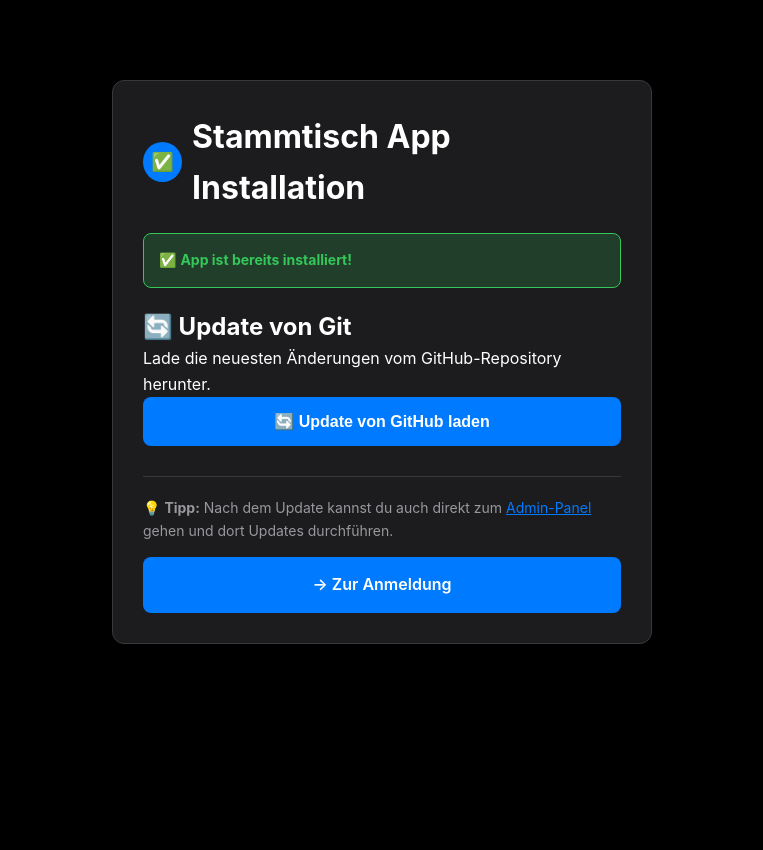
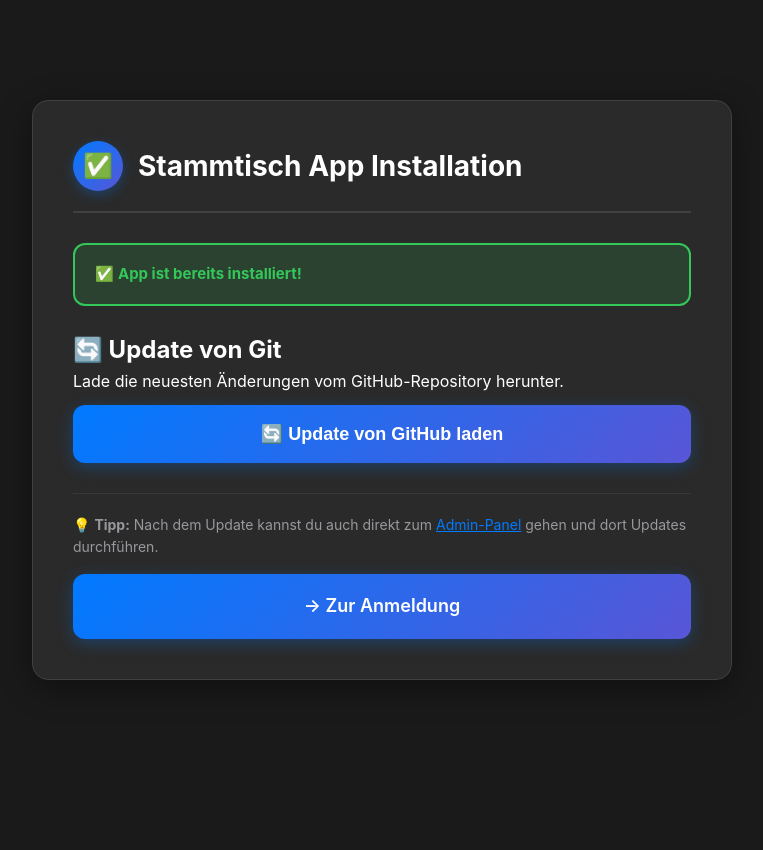
Before and after one commit to TrofyTT/Stammtisch, a PHP site: page /install.php in a window 1280 px wide. Shown: the whole page, without its empty margins (258-1021 px from the left). After the commit the page ends 680 px from the top, so only its background shows below. Run offline with PHP 8.4, Linux system fonts and the light colour scheme.

Commit message:
Fix: Installationsseite Design komplett überarbeitet - bessere Lesbarkeit, sichtbare Felder und Buttons

```diff
--- a/install.php
+++ b/install.php
@@ -195,93 +195,237 @@ PHP;
     <title>Installation - Stammtisch App</title>
     <link rel="stylesheet" href="assets/css/style.css">
     <style>
+        * {
+            margin: 0;
+            padding: 0;
+            box-sizing: border-box;
+        }
+
+        body {
+            background: #1a1a1a;
+            color: #ffffff;
+            font-family: -apple-system, BlinkMacSystemFont, 'Segoe UI', Roboto, Oxygen, Ubuntu, Cantarell, sans-serif;
+            min-height: 100vh;
+            padding: 20px;
+            display: flex;
+            align-items: center;
+            justify-content: center;
+        }
+
         .install-container {
-            max-width: 600px;
-            margin: 50px auto;
-            padding: 30px;
+            max-width: 700px;
+            width: 100%;
         }
+
         .install-step {
-            background: var(--bg-secondary);
-            border: 1px solid var(--border);
-            border-radius: 12px;
-            padding: 30px;
+            background: #2a2a2a;
+            border: 1px solid #404040;
+            border-radius: 16px;
+            padding: 40px;
             margin-bottom: 20px;
+            box-shadow: 0 8px 32px rgba(0, 0, 0, 0.4);
         }
-        .form-group {
-            margin-bottom: 20px;
-        }
-        .form-group label {
-            display: block;
-            margin-bottom: 8px;
-            font-weight: 600;
-            color: var(--text-primary);
-        }
-        .form-group input {
-            width: 100%;
-            padding: 12px;
-            border: 1px solid var(--border);
-            border-radius: 8px;
-            background: var(--bg-primary);
-            color: var(--text-primary);
-            font-size: 14px;
-        }
-        .form-group input:focus {
-            outline: none;
-            border-color: var(--primary);
-        }
-        .btn-install {
-            width: 100%;
-            padding: 15px;
-            background: var(--primary);
-            color: white;
-            border: none;
-            border-radius: 8px;
-            font-size: 16px;
-            font-weight: 600;
-            cursor: pointer;
-            transition: all 0.3s;
-        }
-        .btn-install:hover {
-            background: var(--primary-hover);
-            transform: translateY(-2px);
-        }
-        .alert {
-            padding: 15px;
-            border-radius: 8px;
-            margin-bottom: 20px;
-        }
-        .alert-success {
-            background: rgba(52, 199, 89, 0.2);
-            border: 1px solid #34C759;
-            color: #34C759;
-        }
-        .alert-error {
-            background: rgba(255, 59, 48, 0.2);
-            border: 1px solid #FF3B30;
-            color: #FF3B30;
-        }
-        .alert-info {
-            background: rgba(0, 122, 255, 0.2);
-            border: 1px solid #007AFF;
-            color: #007AFF;
-        }
+
         .step-header {
             display: flex;
             align-items: center;
-            gap: 10px;
-            margin-bottom: 20px;
+            gap: 15px;
+            margin-bottom: 30px;
+            padding-bottom: 20px;
+            border-bottom: 2px solid #404040;
         }
+
         .step-number {
-            width: 40px;
-            height: 40px;
+            width: 50px;
+            height: 50px;
             border-radius: 50%;
-            background: var(--primary);
+            background: linear-gradient(135deg, #007AFF, #5856D6);
             color: white;
             display: flex;
             align-items: center;
             justify-content: center;
             font-weight: 700;
+            font-size: 24px;
+            flex-shrink: 0;
+            box-shadow: 0 4px 12px rgba(0, 122, 255, 0.3);
+        }
+
+        .step-header h1 {
+            font-size: 28px;
+            font-weight: 700;
+            color: #ffffff;
+        }
+
+        .form-group {
+            margin-bottom: 25px;
+        }
+
+        .form-group label {
+            display: block;
+            margin-bottom: 10px;
+            font-weight: 600;
+            color: #ffffff;
+            font-size: 15px;
+        }
+
+        .form-group input {
+            width: 100%;
+            padding: 15px 18px;
+            border: 2px solid #404040;
+            border-radius: 10px;
+            background: #1a1a1a;
+            color: #ffffff;
+            font-size: 16px;
+            transition: all 0.3s ease;
+            font-family: inherit;
+        }
+
+        .form-group input:focus {
+            outline: none;
+            border-color: #007AFF;
+            background: #252525;
+            box-shadow: 0 0 0 4px rgba(0, 122, 255, 0.1);
+        }
+
+        .form-group input::placeholder {
+            color: #888888;
+        }
+
+        .form-group h2 {
+            font-size: 20px;
+            font-weight: 700;
+            color: #ffffff;
+            margin-bottom: 20px;
+            margin-top: 10px;
+        }
+
+        hr {
+            margin: 35px 0;
+            border: none;
+            border-top: 2px solid #404040;
+        }
+
+        .btn-install {
+            width: 100%;
+            padding: 18px 24px;
+            background: linear-gradient(135deg, #007AFF, #5856D6);
+            color: white;
+            border: none;
+            border-radius: 12px;
             font-size: 18px;
+            font-weight: 600;
+            cursor: pointer;
+            transition: all 0.3s ease;
+            box-shadow: 0 4px 16px rgba(0, 122, 255, 0.3);
+            margin-top: 10px;
+        }
+
+        .btn-install:hover {
+            transform: translateY(-2px);
+            box-shadow: 0 6px 20px rgba(0, 122, 255, 0.4);
+        }
+
+        .btn-install:active {
+            transform: translateY(0);
+        }
+
+        .alert {
+            padding: 18px 20px;
+            border-radius: 12px;
+            margin-bottom: 25px;
+            font-size: 15px;
+            line-height: 1.5;
+            border: 2px solid;
+        }
+
+        .alert-success {
+            background: rgba(52, 199, 89, 0.15);
+            border-color: #34C759;
+            color: #34C759;
+        }
+
+        .alert-error {
+            background: rgba(255, 59, 48, 0.15);
+            border-color: #FF3B30;
+            color: #FF3B30;
+        }
+
+        .alert-info {
+            background: rgba(0, 122, 255, 0.15);
+            border-color: #007AFF;
+            color: #007AFF;
+        }
+
+        .update-section {
+            background: #1a1a1a;
+            border: 2px solid #404040;
+            border-radius: 12px;
+            padding: 25px;
+            margin-top: 25px;
+        }
+
+        .update-section h2 {
+            font-size: 22px;
+            font-weight: 700;
+            color: #ffffff;
+            margin-bottom: 15px;
+        }
+
+        .update-section p {
+            color: #cccccc;
+            margin-bottom: 20px;
+            line-height: 1.6;
+        }
+
+        .info-box {
+            margin-top: 30px;
+            padding-top: 25px;
+            border-top: 2px solid #404040;
+        }
+
+        .info-box p {
+            color: #aaaaaa;
+            font-size: 14px;
+            line-height: 1.6;
+            margin-bottom: 15px;
+        }
+
+        .info-box a {
+            color: #007AFF;
+            text-decoration: none;
+            font-weight: 600;
+        }
+
+        .info-box a:hover {
+            text-decoration: underline;
+        }
+
+        pre {
+            background: #1a1a1a;
+            padding: 20px;
+            border-radius: 10px;
+            overflow-x: auto;
+            font-size: 13px;
+            line-height: 1.6;
+            border: 1px solid #404040;
+            color: #cccccc;
+            font-family: 'SF Mono', 'Monaco', 'Courier New', monospace;
+        }
+
+        @media (max-width: 768px) {
+            .install-step {
+                padding: 25px;
+            }
+
+            .step-header h1 {
+                font-size: 22px;
+            }
+
+            .step-number {
+                width: 40px;
+                height: 40px;
+                font-size: 20px;
+            }
         }
     </style>
 </head>
```
